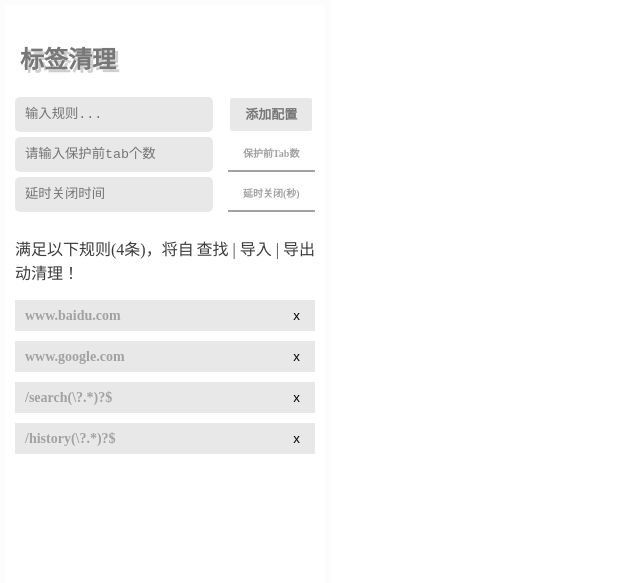
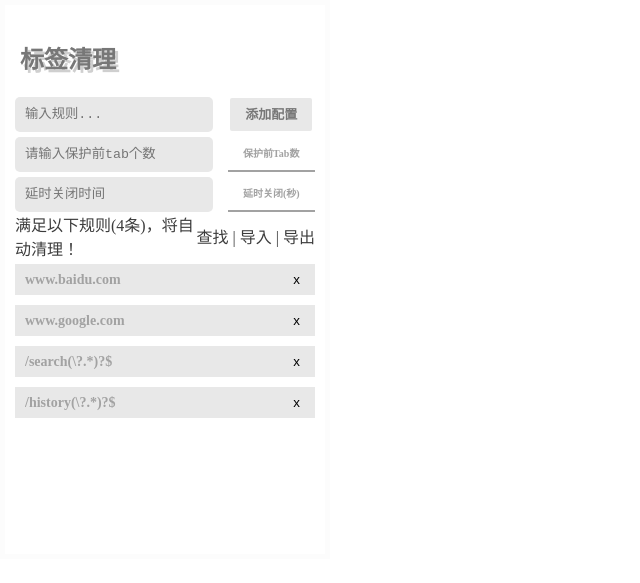
Before and after one commit to 18476305640/TabAutoClose, a browser extension: page index.html in a window 1280 px wide. Shown: the whole page, without its empty margins (0-640 px from the left). Drawn offline with Linux system fonts and the light colour scheme.

Commit message:
样式微调

```diff
--- a/css/index.css
+++ b/css/index.css
@@ -109,6 +109,9 @@ body {
     color: #3c3c3c;
     display: flex;
     justify-content: space-between;
+    margin-bottom: 11px;
+    height: 33px;
+    align-items: center;
 }
 
 .rule-info #import,
```
